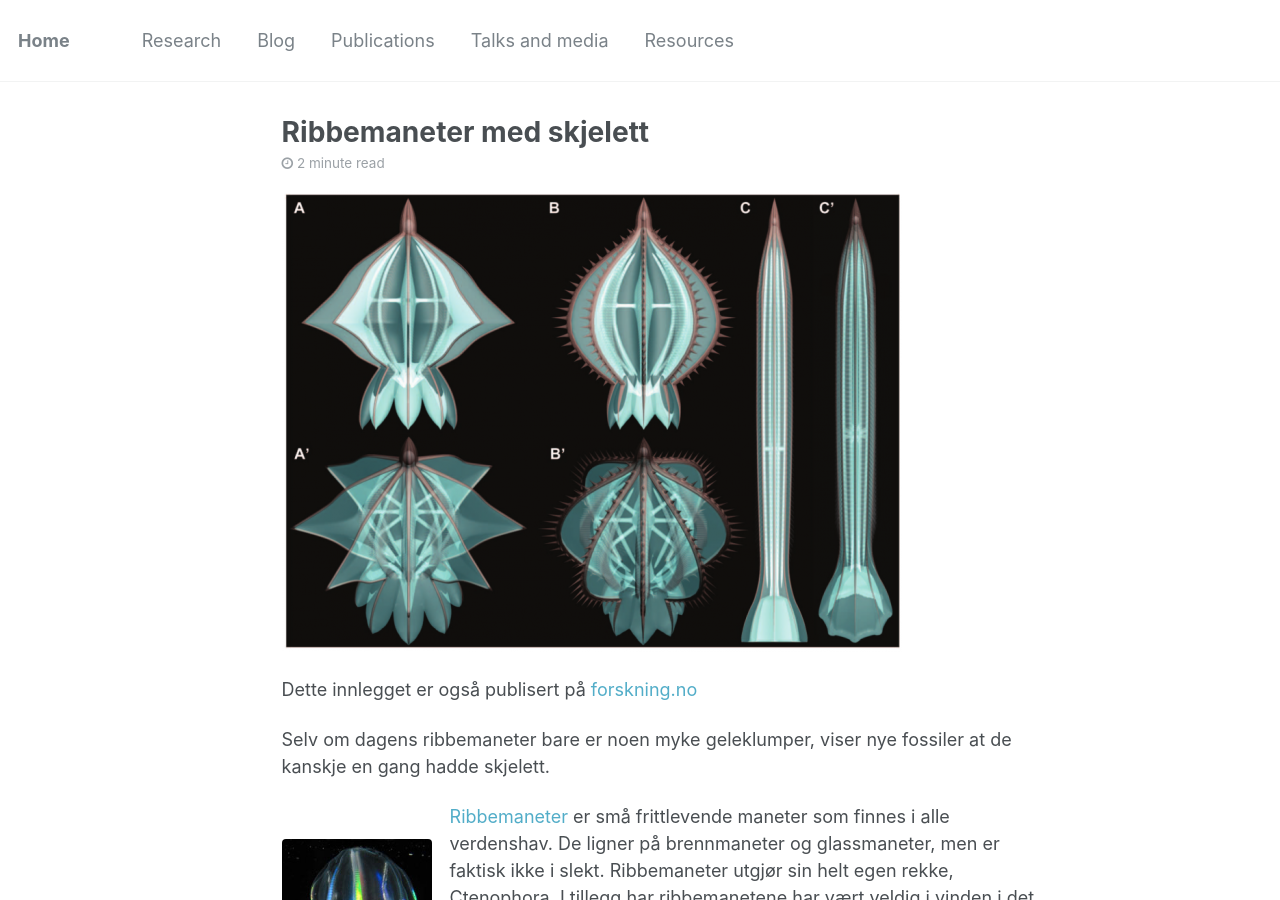
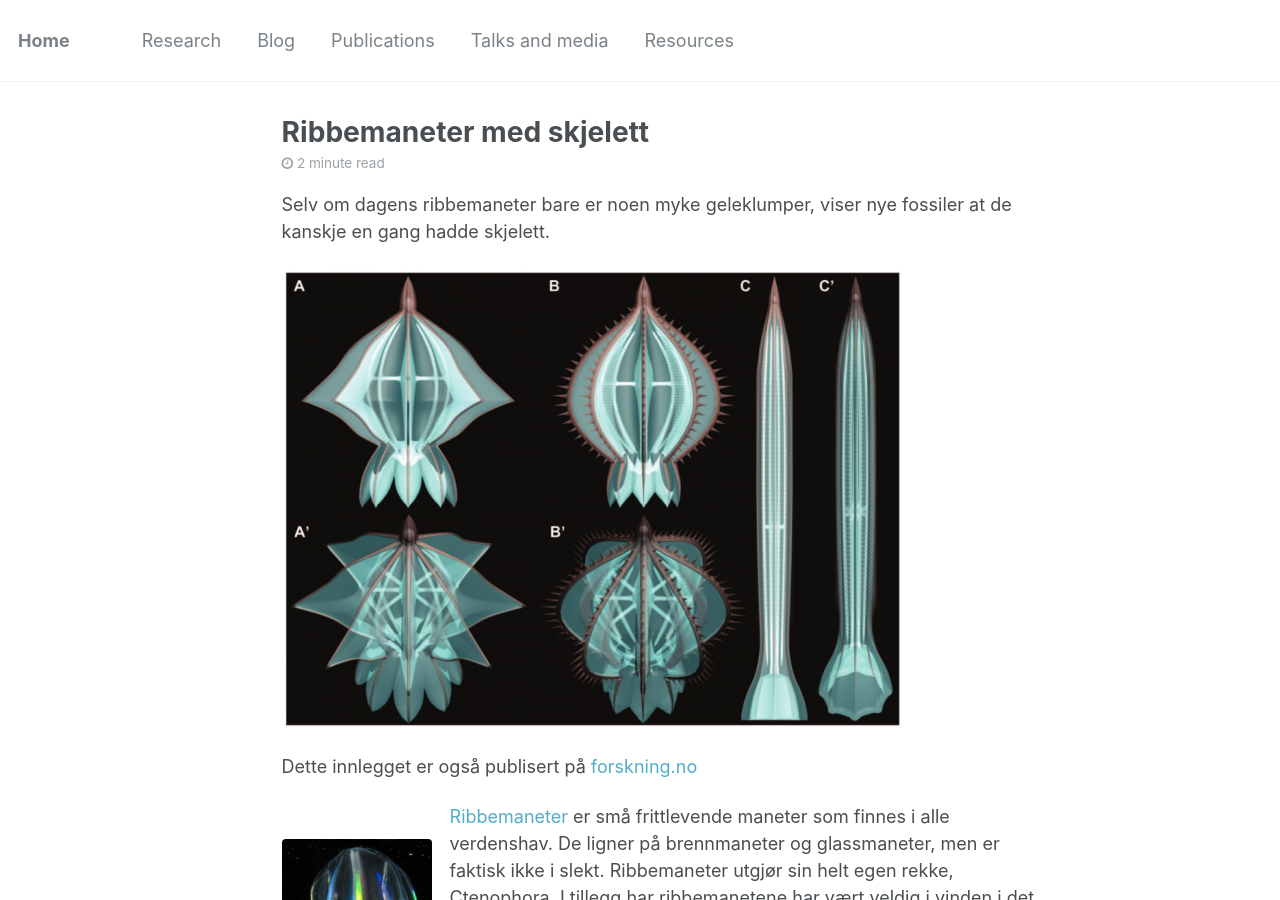
Before and after one commit to pjpaulpj/jonbra.github.io, a Jekyll site: the page built from _posts/2015-07-21-ribbemaneter-med-skjelett.md, in a window 1280 px wide and 900 px high. Built offline with Jekyll 4.4.1, drawn with Linux system fonts in a browser that asks for light colours; comment, search, counter and statistics services are not loaded.

Commit message:
added ingress

```diff
--- a/_posts/2015-07-21-ribbemaneter-med-skjelett.md
+++ b/_posts/2015-07-21-ribbemaneter-med-skjelett.md
@@ -8,12 +8,11 @@ tags:
 categories:
   - blog
 ---
+Selv om dagens ribbemaneter bare er noen myke geleklumper, viser nye fossiler at de kanskje en gang hadde skjelett.
 
 ![ribbemaneter med skjelett][1]
 
 Dette innlegget er også publisert på [forskning.no](http://forskning.no/blogg/jon-brates-blogg/ribbemaneter-med-skjelett)
-
-Selv om dagens ribbemaneter bare er noen myke geleklumper, viser nye fossiler at de kanskje en gang hadde skjelett.
 
 <figure style="width: 150px" class="align-left">
   <img src="/images/combjelly_wiki.jpg" alt="">
```
